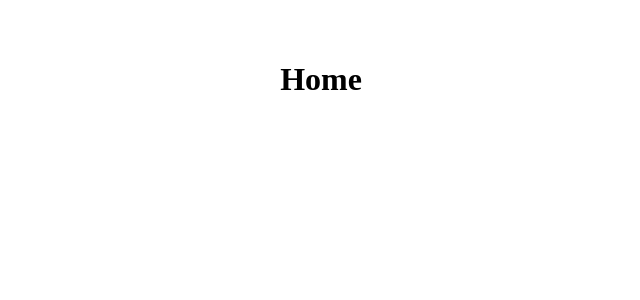
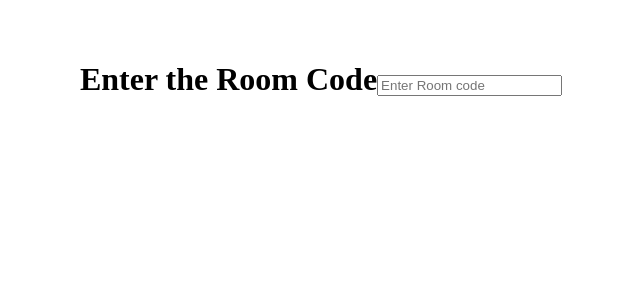
Before and after one commit to Pritam28877/video-call-app, a React (Vite) app: page / in a window 1280 px wide. Shown: the top 300 px of the page, without its empty margins (319-959 px from the left). Built offline with nearby package versions, Linux system fonts and the light colour scheme; the HTML template or start-up script is replaced by a standard one.

Commit message:
add the RoomCode state to the home page to get value

```diff
--- a/src/components/Home.jsx
+++ b/src/components/Home.jsx
@@ -1,5 +1,18 @@
+import { useState } from "react";
+
 const Home = () => {
-  return <div>Home</div>;
+  const [RoomCode, setRoomCode] = useState("");
+  return (
+    <div>
+      <label htmlFor="">Enter the Room Code</label>
+      <input
+        type="text"
+        required
+        placeholder="Enter Room code"
+        value={RoomCode}
+      />
+    </div>
+  );
 };
 
 export default Home;
```
